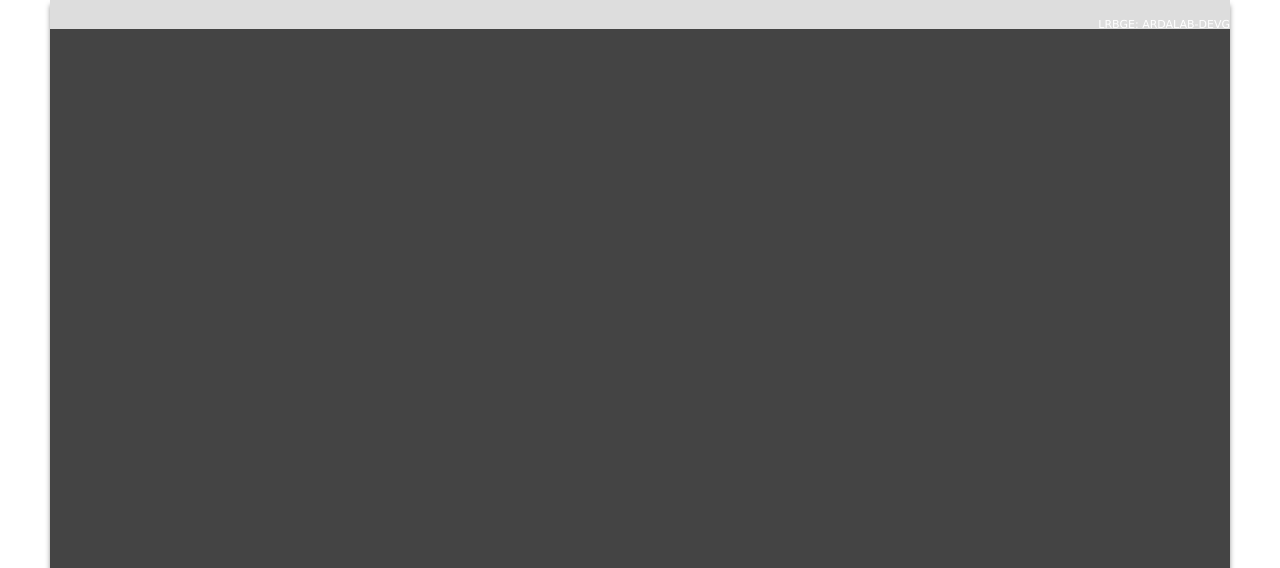
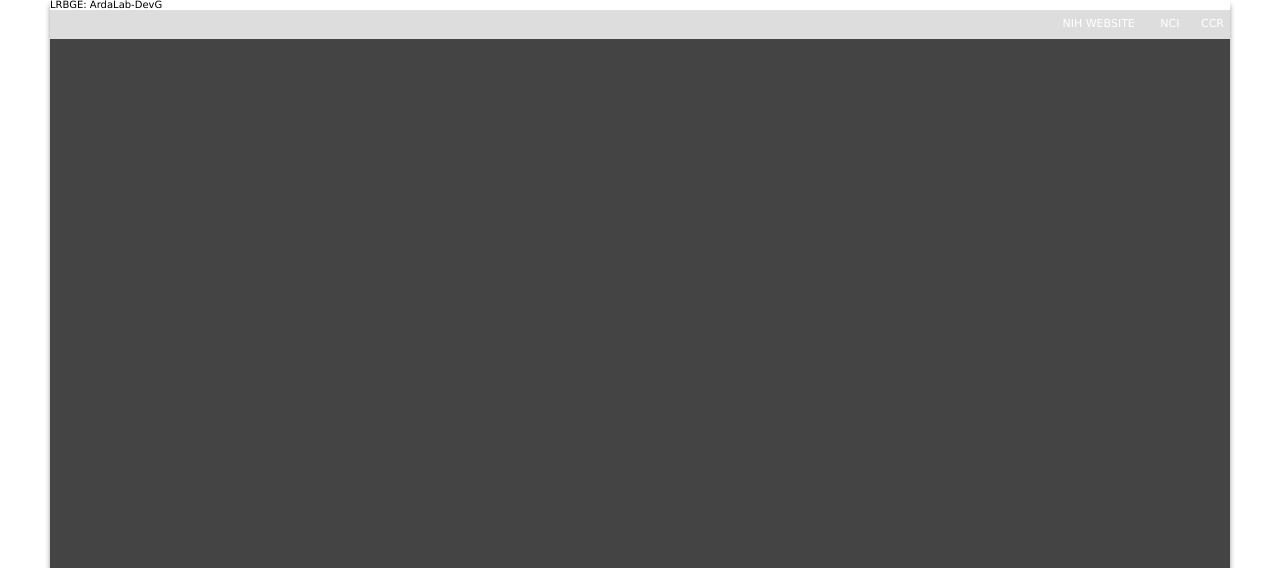
Before and after one commit to ArdaLab-DevG/ArdaLab-DevG, a Jekyll site: the page built from blog/index.html, in a window 1280 px wide. Shown: the part 94-662 px from the top of the page. Built offline with Jekyll 4.4.1, drawn with Linux system fonts in a browser that asks for light colours; nearby versions of some CDN libraries; some web fonts are replaced; library files that are not in the unit come from our copies; grey boxes are pictures that could not be loaded.

Commit message:
Update default.html

```diff
--- a/_layouts/default.html
+++ b/_layouts/default.html
@@ -70,8 +70,10 @@
 	</div>
 </div>
 
-<div id="wrapper"><div class="noPrint" id="topnav-full"><ul><li class="first">
+<div id="wrapper">
 	<h1> LRBGE: ArdaLab-DevG </h1>
+	<div class="noPrint" id="topnav-full"><ul><li class="first">
+
 
       <a href="https://www.nih.gov/" target="_blank" title="">NIH Website</a>
        </li><li>
```
